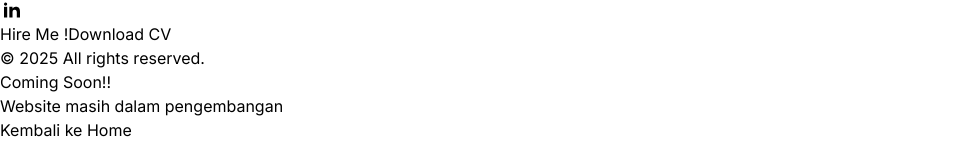
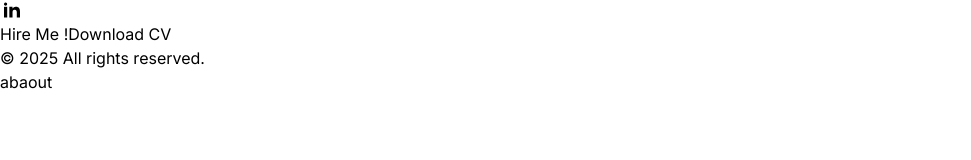
Before and after one commit to gilangcahyono/masgil, a Next.js app: page /about in a window 1280 px wide. Before the commit this address had no page. Shown: the part 374-534 px from the top of the page, without its empty margins (0-971 px from the left). Built offline with nearby package versions, Linux system fonts and the light colour scheme.

Commit message:
'010120250940'

```diff
--- /dev/null
+++ b/src/app/about/page.jsx
@@ -0,0 +1,5 @@
+const Page = () => {
+    return <div>abaout</div>
+}
+
+export default Page;
```
